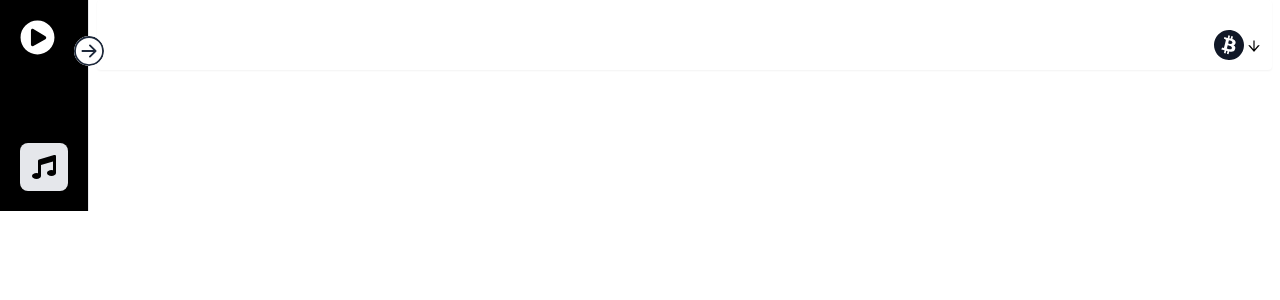
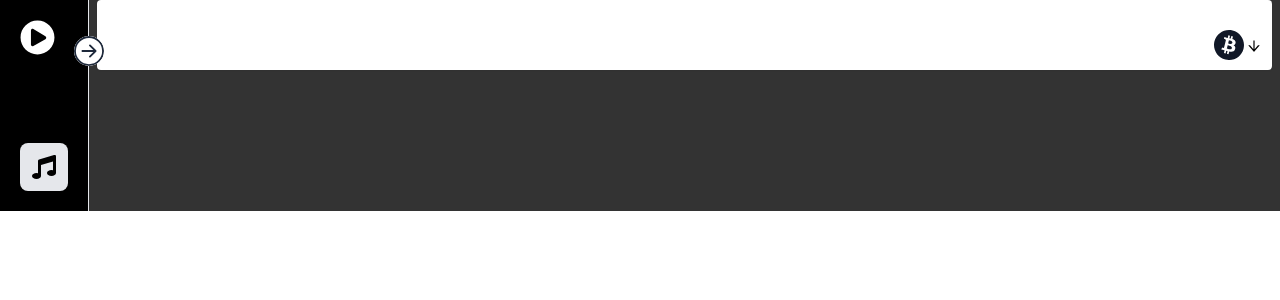
Before and after one commit to kwakyebrilliant/deyplay, a React (Create React App) app: page /music in a window 1280 px wide. Shown: the top 300 px of the page. Built offline with nearby package versions, Linux system fonts and the light colour scheme.

Commit message:
pages updates

```diff
--- a/src/component/Pages/Homepage.js
+++ b/src/component/Pages/Homepage.js
@@ -5,7 +5,7 @@ import PartialNavbar from '../Partials/PartialNavbar'
 function Homepage() {
   return (
     <div>
-        <div className='bg-black'>
+        <div className='bg-black/80'>
         <>
 
         <div className='flex flex-auto'>
--- a/src/component/Pages/Music.js
+++ b/src/component/Pages/Music.js
@@ -5,7 +5,7 @@ import PartialNavbar from '../Partials/PartialNavbar'
 function Music() {
     return (
         <div>
-            <div className='text-black'>
+            <div className='bg-black/80'>
             <>
 
             <div className='flex flex-auto'>
```
